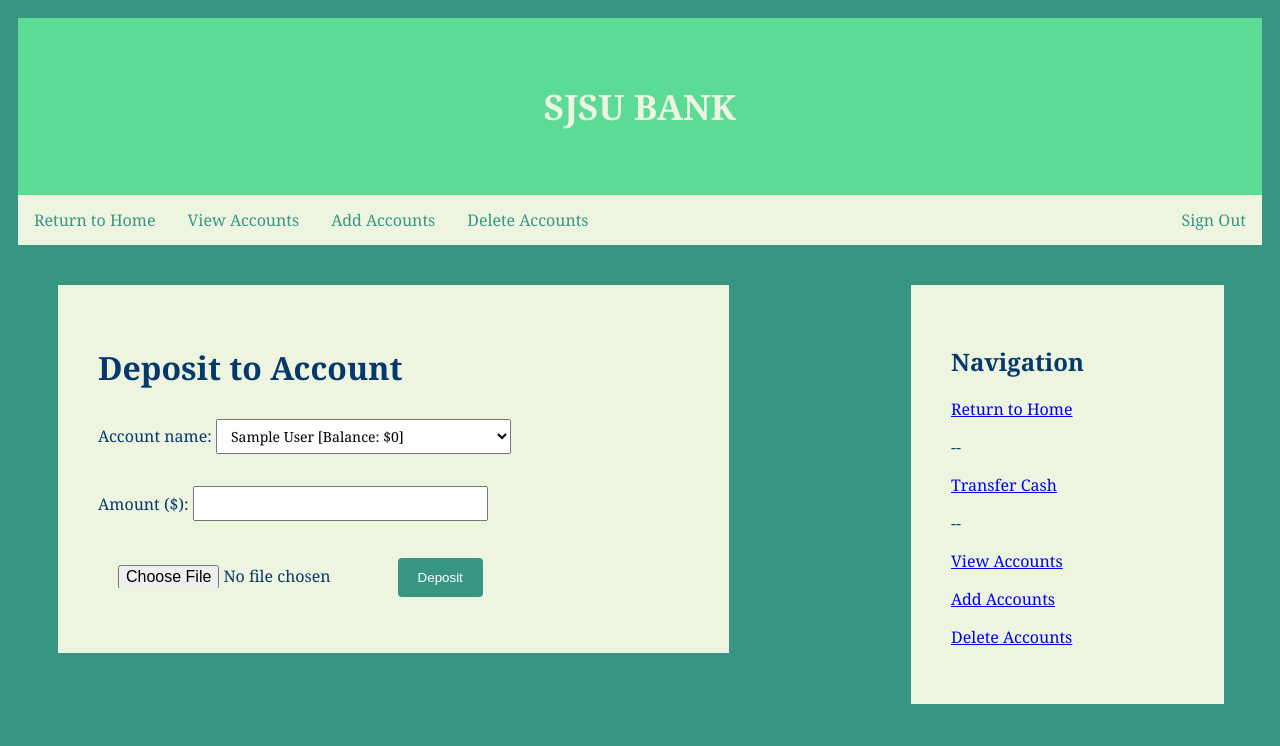
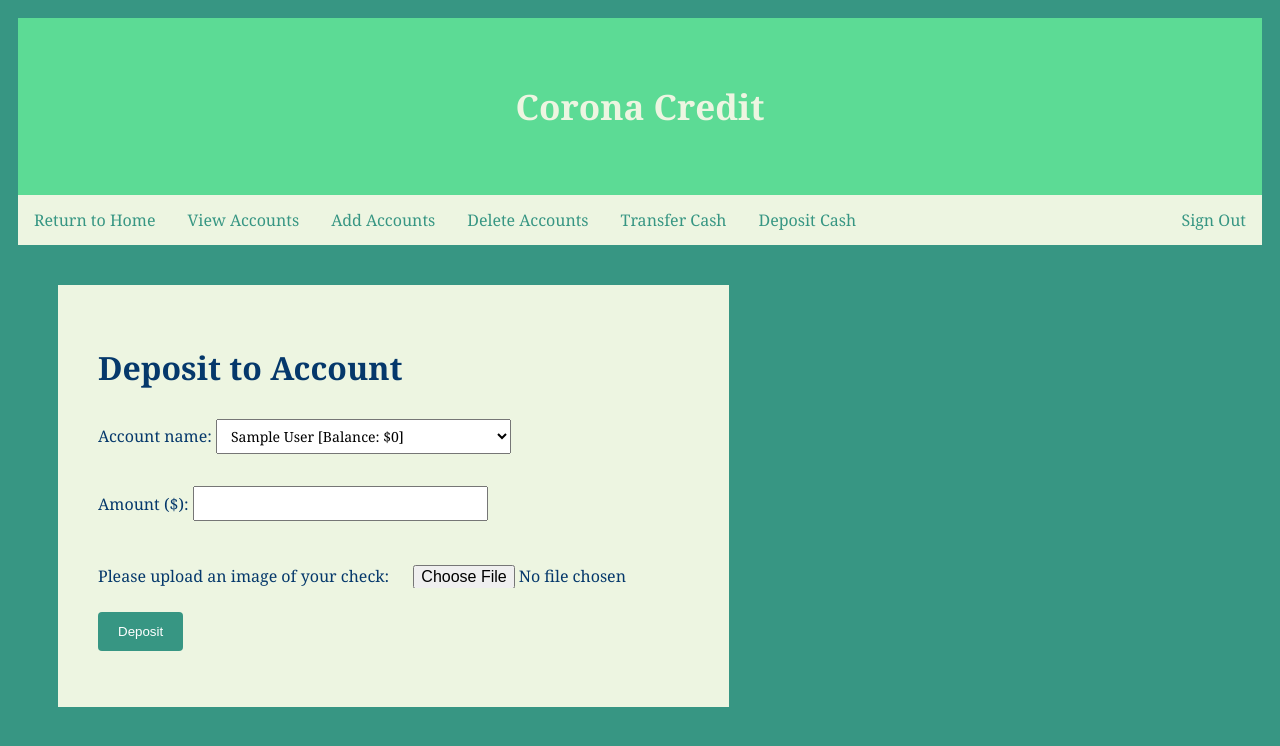
Before and after one commit to sabrinalugoa21/CMPE131PROJECT, a PHP site: page /deposit-with-image.php in a window 1280 px wide. Shown: the top 746 px of the page. Run offline with PHP 8.4, Linux system fonts and the light colour scheme; the visitor is signed in with stand-in values (Sample User, id 1).

Commit message:
Add files via upload
Transition to deposit-with-image.php, which involved changing links. also updated SQL file to include column with image section

```diff
--- a/accounts.sql
+++ b/accounts.sql
@@ -9,7 +9,8 @@ CREATE TABLE `accounts` (
   `userID` int(11) NOT NULL,
   `acctNum` int(11) NOT NULL,
   `acctName` varchar(255) DEFAULT NULL,
-  `balance` int(11) NOT NULL
+  `balance` int(11) NOT NULL,
+  `image` varchar(200) NOT NULL
 ) ENGINE=InnoDB DEFAULT CHARSET=utf8mb4;
 
 --
--- a/addAccount.php
+++ b/addAccount.php
@@ -45,7 +45,7 @@
               //we can output the account info after
             } else {
               echo mysqli_error($conn);
-
+              echo "something 1";
             }
       }
       else {
@@ -73,7 +73,7 @@
         <h1><p class = "custom1">Corona Credit</p></h1>
       </div>
       <div class="topnav">
-      	<a href="homepage.php" style="float: right;"> Sign Out</a>
+      	<a href="" style="float: right;"> Sign Out</a>
       	<a href="test_userpage.php" style="float: left;"> User Page</a>
       </div>
     </div>
--- a/customAccounts.php
+++ b/customAccounts.php
@@ -41,7 +41,7 @@
                               <a href= "addAccount.php" style="float: left;"> Add Accounts</a>
                               <a href= "deleteAccount.php" style="float: left;"> Delete Accounts</a>
                               <a href= "transfer.php" style="float: left;">Transfer Cash</a>
-                              <a href= "deposit.php" style="float: left;">Deposit Cash</a>
+                              <a href= "deposit-with-image.php" style="float: left;">Deposit Cash</a>
             				</div>
             			</div>
 
--- a/delete.php
+++ b/delete.php
@@ -1,6 +1,6 @@
 <?php
 //connnect to localhost
-$conn = mysqli_connect("localhost","root","","bankaccount");
+$conn = mysqli_connect("localhost","root","","userbank");
 echo "connected! <br>";
 //check connection
 if(!$conn){
--- a/deposit-with-image.php
+++ b/deposit-with-image.php
@@ -12,25 +12,14 @@
 //$userID =167053; //was using this line for testing (to avoid having to log in)
 $message = "";
 
-//$form = "SELECT * FROM accounts WHERE userID='$userID'";
-//$formresult = mysqli_query($conn, $form);
-/*ACCOUNT SELECTION MENU END*/
-
 if(isset($_POST['SubmitButton'])){ //check if form was submitted
         $amount = $_POST['amount']; //get input text
         $account = $_POST['account'];
 
         $file = $_FILES['image'];
-        // echo $file;
-        // echo $_FILES['image']['name'];
         $image = $_FILES['image']['name'];
         echo $image;
         $db = mysqli_connect("localhost","root","","userbank");
-        // $sql = "INSERT INTO accounts(userID,acctNum,AcctName,balance,image) VALUES(1234,9,9,9,'$image')";
-        // $mysql = mysqli_query($db,$sql);
-
-        // if($mysql){echo "added correctly";}
-        // else{echo mysqli_error($db);}
 
         $sql = "SELECT acctNum, balance FROM accounts WHERE userID='$userID' AND acctName = '$account' ";
         $result = $conn->query($sql);
@@ -65,7 +54,7 @@ if(isset($_POST['SubmitButton'])){ //check if form was submitted
   <body>  <!This is the title page>
       <div class = "row">
           <div id = "grad1", class = "header"><h1>
-           <p class = "custom1"> SJSU BANK</p>
+           <p class = "custom1"> Corona Credit</p>
          </h1></div>
           <div id = ""
           <div class="topnav">
@@ -74,19 +63,8 @@ if(isset($_POST['SubmitButton'])){ //check if form was submitted
                 <a href= "customAccounts.php" style="float: left;"> View Accounts</a>
                 <a href= "addAccount.php" style="float: left;"> Add Accounts</a>
                 <a href= "deleteAccount.php" style="float: left;"> Delete Accounts</a>
-      				</div>
-      			</div>
-
-          <div class = "rightcolumn">
-                <div class= "account">
-                       <h2> Navigation </h2>
-                       <p><a href="test_userpage.php">Return to Home</a></p>
-                       <p>--</p>
-                       <p><a href= "transfer.php">Transfer Cash</a></p>
-                       <p>--</p>
-                       <p><a href= "customAccounts.php"> View Accounts</a></p>
-                       <p><a href= "addAccount.php"> Add Accounts</a></p>
-                       <p><a href= "deleteAccount.php"> Delete Accounts</a></p>
+                <a href= "transfer.php" style="float: left;">Transfer Cash</a>
+                <a href= "deposit-with-image.php" style="float: left;">Deposit Cash</a>
                       </div>
                 </div>
 
@@ -104,8 +82,8 @@ if(isset($_POST['SubmitButton'])){ //check if form was submitted
                                   /*ACCOUNT SELECTION END*/
                                   ?>
                                 </select></p>
-                          <p>Amount ($): <input type="text" name = "amount"> </p>
-                          <input type="file" name = "image"/>
+                          <p>Amount ($): <input type="text" name = "amount" required> </p>
+                          <p> Please upload an image of your check: <input type="file" name = "image" required></p>
                           <button type = "submit" name = "SubmitButton"> Deposit </button>
                         </form>
                         <p>
--- a/test_userpage.php
+++ b/test_userpage.php
@@ -23,7 +23,6 @@
 
       <!TOP BAR>
       <div class="topnav">
-        <!This is the sign up button, will add a connection later>
       	<a href="logout.php" style="float: right;"> Sign Out</a>
       	<a href="acctInfo.php" style="float: left;"> Account Information</a>
       </div>
@@ -32,7 +31,6 @@
           <div class = "account">
             <h1>Accounts</h1>
             <div class="topnav2">
-              <!Deleted link to savings because ALL accounts are displayed on the link below>
 
               <a href="customAccounts.php" style="float: left;">View Accounts</a>
 
@@ -44,7 +42,7 @@
           <div class = "account">
             <h1>Transactions</h1>
             <div class="topnav2">
-              <a href="deposit.php" style="float: left">Deposit</a>
+              <a href="deposit-with-image.php" style="float: left">Deposit</a>
               <a href="transfer.php" style="float: left;">Transfer</a>
             </div>
           </div>
--- a/transfer.php
+++ b/transfer.php
@@ -75,7 +75,7 @@
                         <a href= "addAccount.php" style="float: left;"> Add Accounts</a>
                         <a href= "deleteAccount.php" style="float: left;"> Delete Accounts</a>
                         <a href= "transfer.php" style="float: left;">Transfer Cash</a>
-                        <a href= "deposit.php" style="float: left;">Deposit Cash</a>
+                        <a href= "deposit-with-image.php" style="float: left;">Deposit Cash</a>
       				</div>
       			</div>
 
```
Lines whose indentation alone changed are shown as unchanged.
